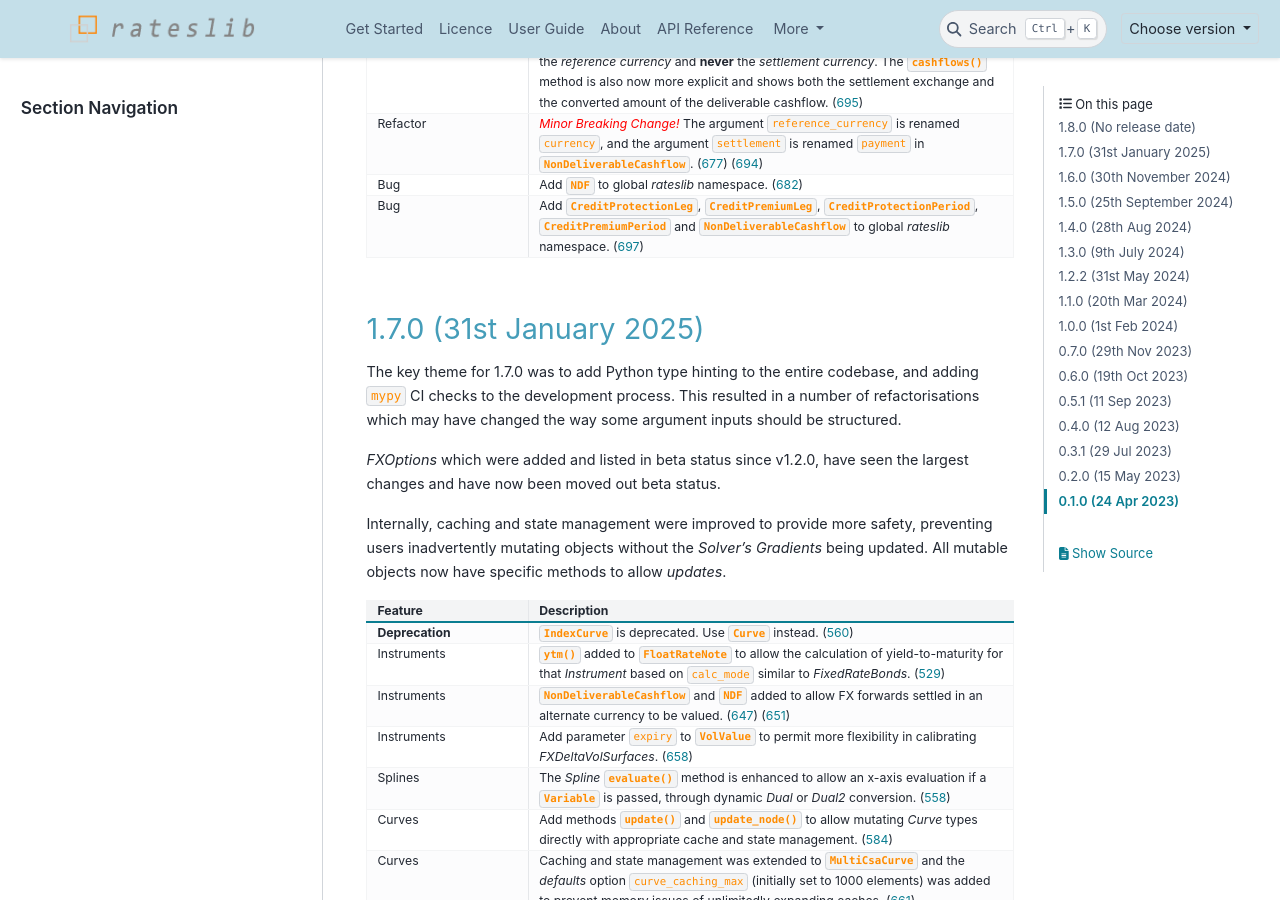
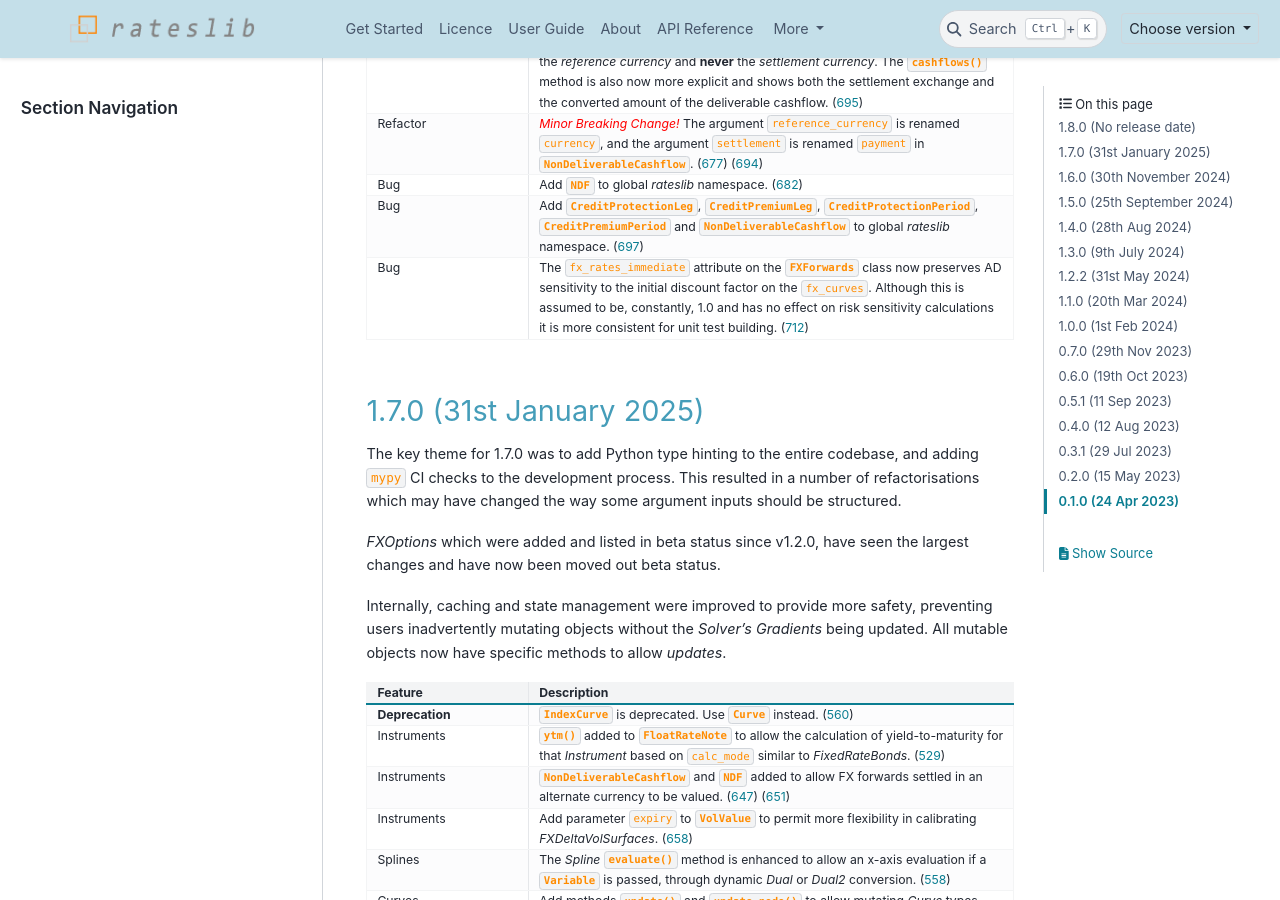
Before and after one commit to attack68/rateslib, a Sphinx documentation site: the page built from docs/source/i_whatsnew.rst, in a window 1280 px wide and 900 px high, scrolled down 608 px. Built offline with Sphinx 7.4.7 and the PyData theme 0.15.4, drawn with Linux system fonts in a browser that asks for light colours; comment, search, counter and statistics services are not loaded.

Commit message:
BUG: FX immediates ignored initial discount factor AD

```diff
--- a/docs/source/i_whatsnew.rst
+++ b/docs/source/i_whatsnew.rst
@@ -69,6 +69,12 @@ email contact, see `rateslib <https://rateslib.com>`_.
        :class:`~rateslib.periods.CreditPremiumPeriod` and
        :class:`~rateslib.periods.NonDeliverableCashflow` to global *rateslib* namespace.
        (`697 <https://github.com/attack68/rateslib/pull/697>`_)
+   * - Bug
+     - The ``fx_rates_immediate`` attribute on the :class:`~rateslib.fx.FXForwards` class now
+       preserves AD sensitivity to the initial discount factor on the ``fx_curves``. Although this
+       is assumed to be, constantly, 1.0 and has no effect on risk sensitivity calculations
+       it is more consistent for unit test building.
+       (`712 <https://github.com/attack68/rateslib/pull/712>`_)
 
 1.7.0 (31st January 2025)
 ****************************
```
